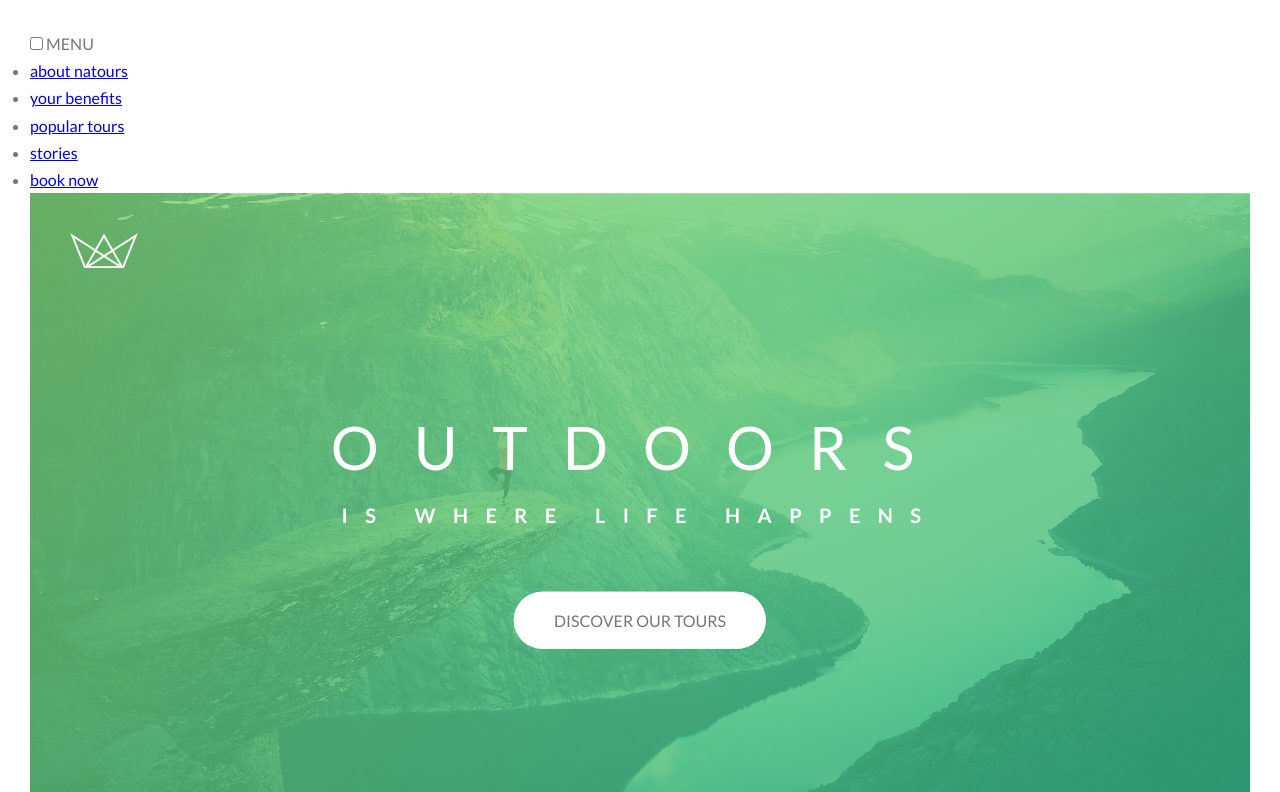
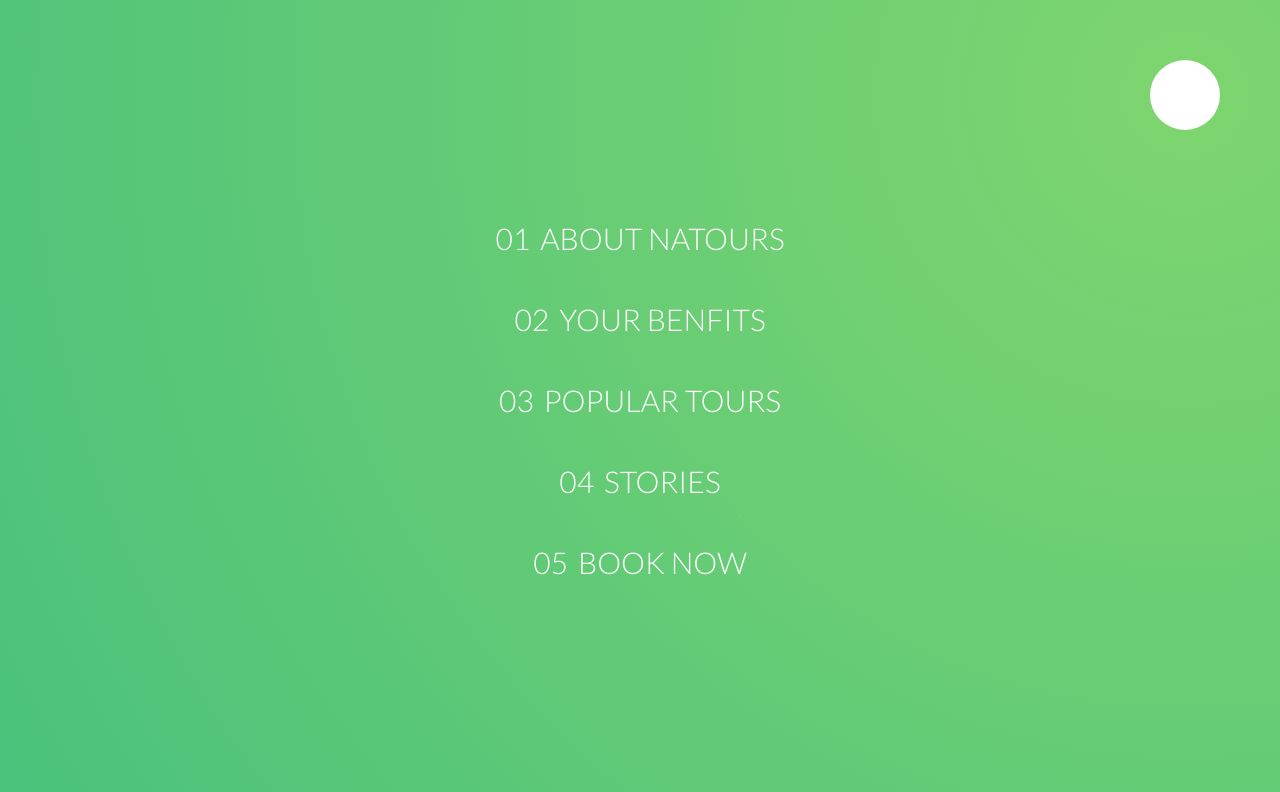
Before and after one commit to urikoffman/natours-project, a website: page index.html in a window 1280 px wide. Shown: the top 792 px of the page. Drawn offline with Linux system fonts and the light colour scheme.

Commit message:
building the navigation

```diff
--- a/index.html
+++ b/index.html
@@ -17,24 +17,31 @@
 <body>
     <div class="navigation">
         <input type="checkbox" class="navigation__checkbox" id="navi-toggle" />
-        <label for="navi-toggle" class="navigation__button">MENU</label>
-        <div class="navigation__background"></div>
+
+        <label for="navi-toggle" class="navigation__button">
+        <span class="navigation__icon">&nbsp;</span>
+      </label>
+
+        <div class="navigation__background">&nbsp;</div>
+
         <nav class="navigation__nav">
             <ul class="navigation__list">
                 <li class="navigation__item">
-                    <a href="#" class="navigation__link">about natours</a>
+                    <a href="#" class="navigation__link"><span>01</span>About Natours</a
+            >
+          </li>
+          <li class="navigation__item">
+            <a href="#" class="navigation__link"><span>02</span>Your benfits</a>
                 </li>
                 <li class="navigation__item">
-                    <a href="#" class="navigation__link">your benefits</a>
+                    <a href="#" class="navigation__link"><span>03</span>Popular tours</a
+            >
+          </li>
+          <li class="navigation__item">
+            <a href="#" class="navigation__link"><span>04</span>Stories</a>
                 </li>
                 <li class="navigation__item">
-                    <a href="#" class="navigation__link">popular tours</a>
-                </li>
-                <li class="navigation__item">
-                    <a href="#" class="navigation__link">stories</a>
-                </li>
-                <li class="navigation__item">
-                    <a href="#" class="navigation__link">book now</a>
+                    <a href="#" class="navigation__link"><span>05</span>Book now</a>
                 </li>
             </ul>
         </nav>
--- a/sass/abstracts/_mixins.scss
+++ b/sass/abstracts/_mixins.scss
@@ -5,3 +5,10 @@
         clear: both;
     }
 }
+
+@mixin centerizer {
+    position: absolute;
+    top: 50%;
+    left: 50%;
+    transform: translate(-50%, -50%);
+}
--- a/sass/layout/_navigation.scss
+++ b/sass/layout/_navigation.scss
@@ -0,0 +1,67 @@
+.navigation {
+    &__checkbox {
+        display: none;
+    }
+    &__button {
+        height: 7rem;
+        width: 7rem;
+        border-radius: 50%;
+        position: fixed;
+        top: 6rem;
+        z-index: 2000;
+        right: 6rem;
+        background-color: $color-white;
+    }
+    &__background {
+        height: 6rem;
+        width: 6rem;
+        border-radius: 50%;
+        position: fixed;
+        top: 6.5rem;
+        right: 6.5rem;
+        background-image: radial-gradient( $color-primary-light, $color-primary-dark);
+        z-index: 1000;
+        transform: scale(55);
+    }
+    &__nav {
+        height: 100vh;
+        width: 100%;
+        position: fixed;
+        top: 0;
+        right: 0;
+        z-index: 1500;
+    }
+    &__list {
+        @include centerizer;
+        list-style: none;
+        text-align: center;
+    }
+    &__item {
+        margin: 1rem;
+    }
+    &__link {
+        &:link,
+        &:visited {
+            font-weight: 300;
+            display: inline-block;
+            padding: 1rem 2rem;
+            font-size: 3rem;
+            text-transform: uppercase;
+            text-decoration: none;
+            color: $color-white;
+            background-image: linear-gradient( 120deg, transparent 0%, transparent 50%, $color-white 50%);
+            background-size: 220%;
+            transition: all 0.4s;
+            span {
+                display: inline-block;
+                margin-right: 1rem;
+            }
+        }
+        &:hover,
+        &:active {
+            background-position: 100%;
+            color: $color-primary;
+            transform: translateX(1rem);
+        }
+    }
+}
--- a/sass/main.scss
+++ b/sass/main.scss
@@ -15,4 +15,5 @@
 @import "./layout/header";
 @import "./layout/grid";
 @import "./layout/footer";
+@import "./layout/navigation";
 @import "./pages/home";
```
Also changed, not shown: css/style.css.
